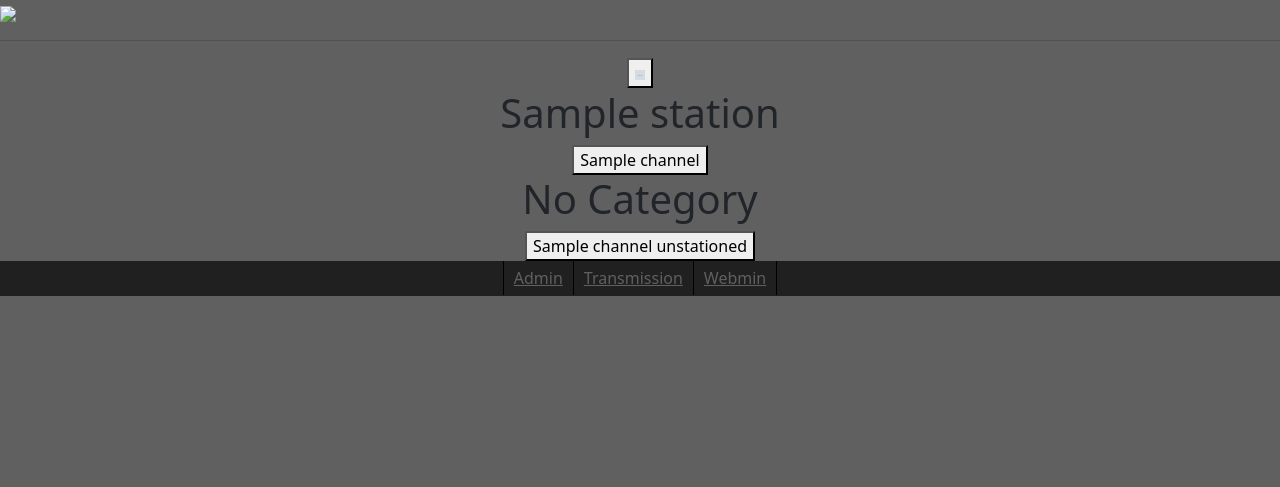
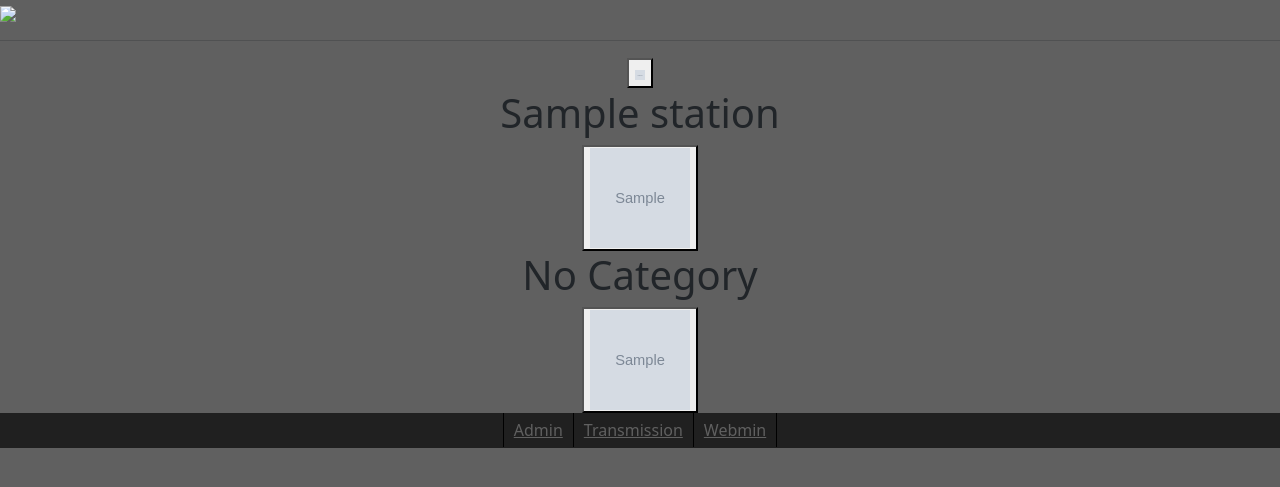
Before and after one commit to michimussato/JukeOroni, a Django app: template player/templates/player/box_radio.html in a window 1280 px wide. Shown: the part 48-535 px from the top of the page. Run offline with Django 3.2, Linux system fonts and the light colour scheme; the template is opened without the code that fills it: most values are stand-ins (such as "Sample title", 1, 10 or a date in 2020); grey boxes marked "Sample" are stand-in pictures; parts of the project's set-up code (start-up, migrations or seed data) failed here and were passed over; some libraries are stand-ins or nearby versions.

Commit message:
icons for radio channels

```diff
--- a/player/templates/player/box_radio.html
+++ b/player/templates/player/box_radio.html
@@ -27,7 +27,8 @@
                     <div>
                         <h1>{{ station }}</h1>
                         {% for channel in channels %}
-                            <button class="{{ channel.class }}" onclick="{{ channel.onclick }}">{{ channel.button_title }}</button>
+{#                            <button class="{{ channel.class }}" title="{{ channel.display_name }}" onclick="{{ channel.onclick }}">{{ channel.button_title }}</button>#}
+                            <button class="{{ channel.class }}" title="{{ channel.channel.display_name }}" onclick="{{ channel.onclick }}"><img width="100px" height="100px" src="{{ channel.channel.url_logo }}" alt="{{ channel.channel.display_name }}"></button>
                         {% endfor %}
                     </div>
                 {% endfor %}
@@ -39,7 +40,8 @@
         </center>
         <center>
             {% for channel_unstationed in channels_unstationed %}
-                <button class="{{ channel_unstationed.class }}" onclick="{{ channel_unstationed.onclick }}">{{ channel_unstationed.button_title }}</button>
+{#                <button class="{{ channel_unstationed.class }}" onclick="{{ channel_unstationed.onclick }}">{{ channel_unstationed.channel_unstationed.display_name }}</button>#}
+                <button class="{{ channel_unstationed.class }}" title="{{ channel_unstationed.channel_unstationed.display_name }}" onclick="{{ channel_unstationed.onclick }}"><img width="100px" height="100px" src="{{ channel_unstationed.channel_unstationed.url_logo }}" alt="{{ channel_unstationed.channel_unstationed.display_name }}"></button>
             {% endfor %}
         </center>
     {% endblock channel_list %}
```
Also changed, not shown: player/views.py (+5 -4 lines).
